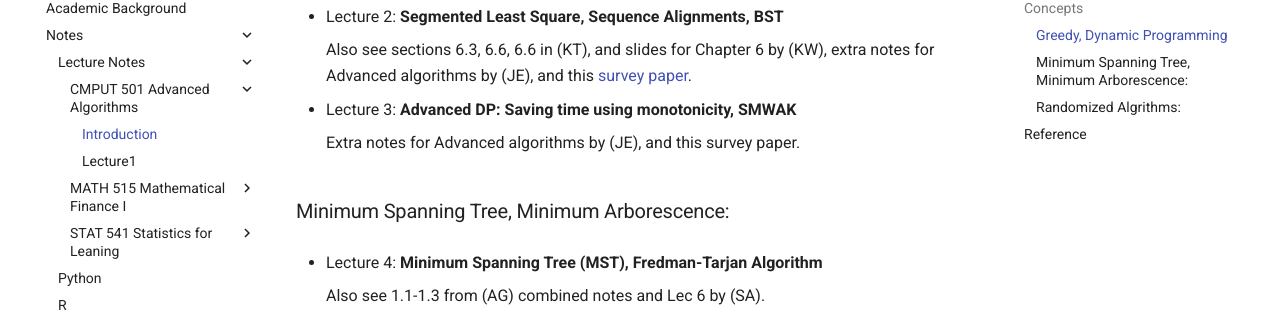
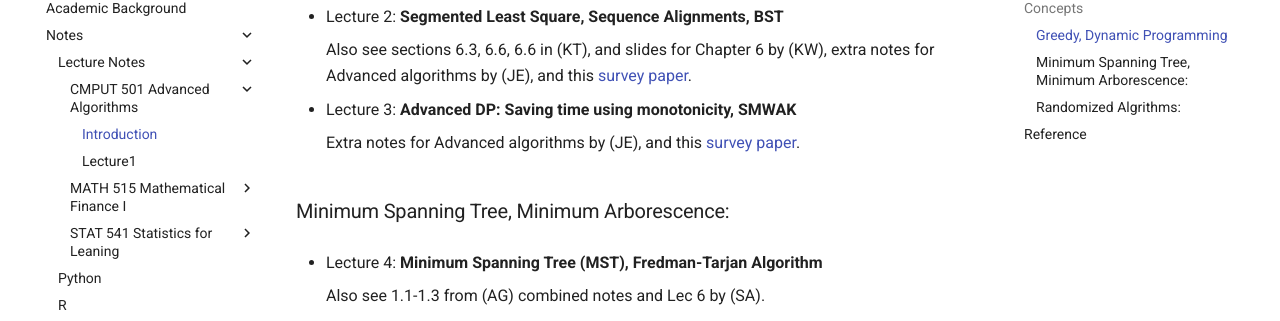
Before and after one commit to shx-haah/shx-haah.github.io, an MkDocs documentation site: the page built from docs/notes/lecture_notes/cmput501/intro.md, in a window 1280 px wide and 900 px high, scrolled down 1155 px. Shown: the part 127-448 px from the top of the window. Built offline with MkDocs 1.6.1 and Material for MkDocs 9.7.7, drawn with Linux system fonts in a browser that asks for light colours; part of the change alters nothing that is shown.

```diff
--- a/docs/notes/lecture_notes/cmput501/intro.md
+++ b/docs/notes/lecture_notes/cmput501/intro.md
@@ -59,7 +59,7 @@ You should also learn some tools and tricks to tackle problems that might arise
 
 - Lecture 3: **Advanced DP: Saving time using monotonicity, SMWAK**
 
-    Extra notes for Advanced algorithms by (JE), and this survey paper.
+    Extra notes for Advanced algorithms by (JE), and this [survey paper](https://link.springer.com/content/pdf/10.1007/978-1-4419-7997-1_28.pdf).
 
 ### Minimum Spanning Tree, Minimum Arborescence:
 
```
